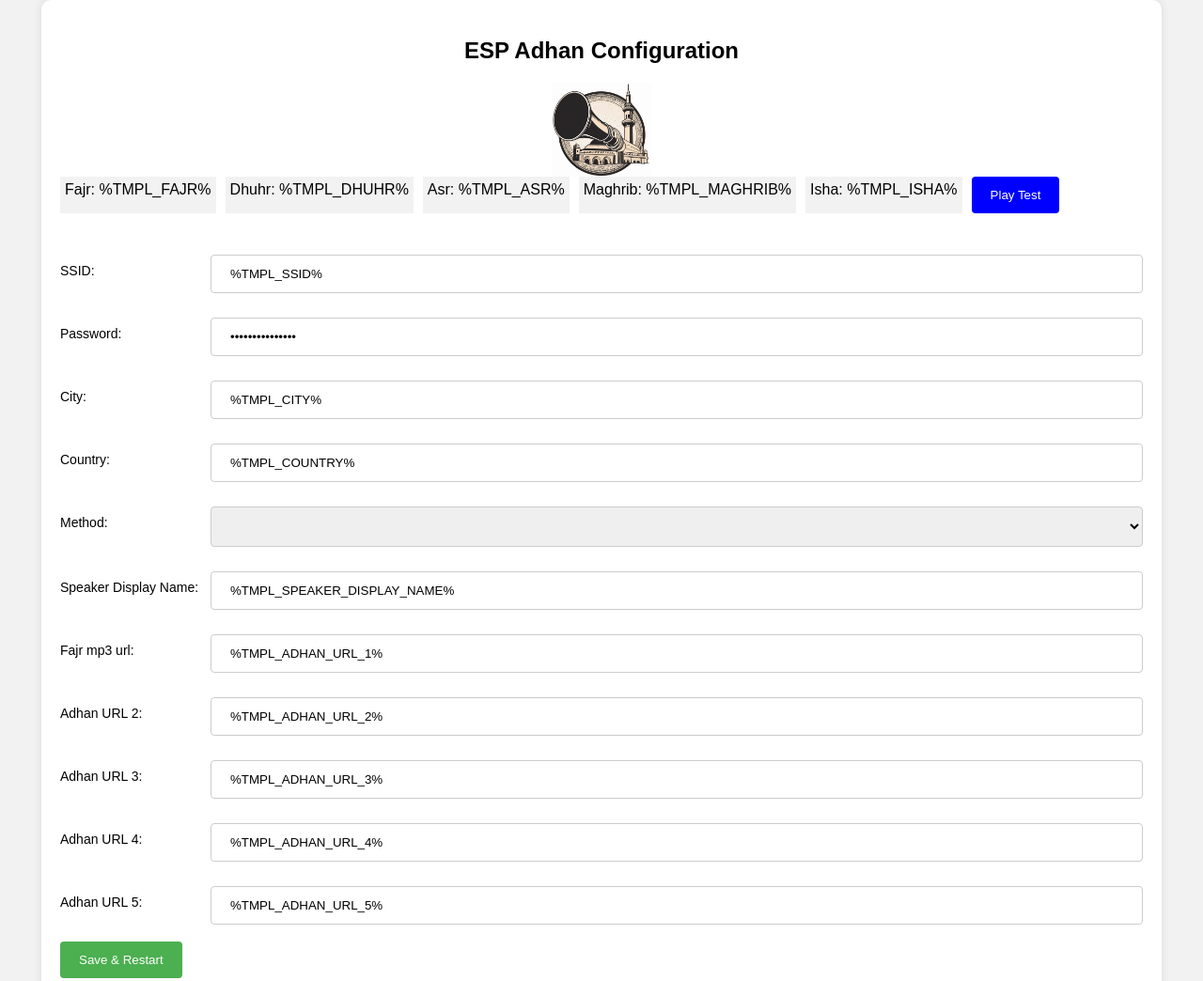
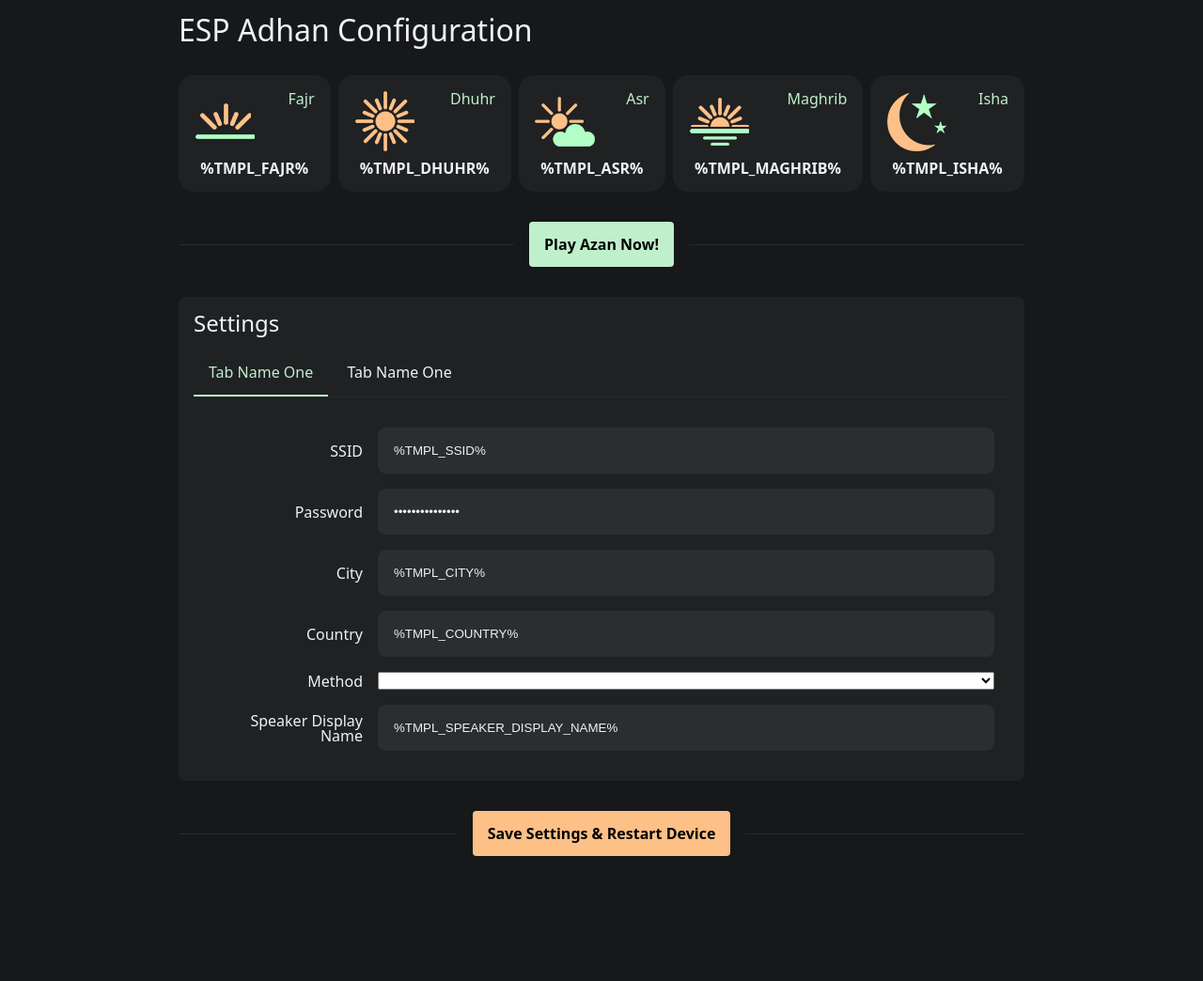
Before and after one commit to zahycs/nest-adhan-notifier, a plain HTML site: page data/index.html in a window 1280 px wide. Shown: the top 1044 px of the page at 94% size. After the commit the page ends 927 px from the top, so only its background shows below. Drawn offline with nearby package versions, Linux system fonts and the light colour scheme.

Commit message:
UI updates

```diff
--- a/data/index.html
+++ b/data/index.html
@@ -1,55 +1,171 @@
 <!DOCTYPE html>
 <html>
-
   <head>
-    <meta http-equiv="Content-Type" content="text/html; charset=windows-1252">
+    <meta http-equiv="Content-Type" content="text/html; charset=windows-1252" />
     <title>ESP Adhan Configuration</title>
-    <meta name="viewport" content="width=device-width, initial-scale=1">
-    <link rel="stylesheet" type="text/css" href="style.css">
-    <link rel="icon"  type="image/png" href="l-1.png">
+    <meta name="viewport" content="width=device-width, initial-scale=1" />
+    <link href="https://cdn.jsdelivr.net/npm/reset-css@5.0.1/reset.min.css" rel="stylesheet">
+    <link rel="stylesheet" type="text/css" href="style.css" />
   </head>
 
   <body>
-    <div class="container">
-        <h2>ESP Adhan Configuration</h2>
-        <div id="logo">
-            <img src="l-1.png" alt="Logo">
+    <div class="wrapper">
+      <h1>ESP Adhan Configuration</h1>
+      <div class="times">
+        <div class="times-item">
+          <div class="times-icon"><img src="icon/1.png" /></div>
+          <div class="times-title">Fajr</div>
+          <div class="times-content">%TMPL_FAJR%</div>
         </div>
-        <div style="display: flex; flex-direction: row;">
-            <div style="padding: 5px; margin-right: 10px; background-color: #f2f2f2;">Fajr: %TMPL_FAJR%</div>
-            <div style="padding: 5px; margin-right: 10px; background-color: #f2f2f2;">Dhuhr: %TMPL_DHUHR%</div>
-            <div style="padding: 5px; margin-right: 10px; background-color: #f2f2f2;">Asr: %TMPL_ASR%</div>
-            <div style="padding: 5px; margin-right: 10px; background-color: #f2f2f2;">Maghrib: %TMPL_MAGHRIB%</div>
-            <div style="padding: 5px; margin-right: 10px; background-color: #f2f2f2;">Isha: %TMPL_ISHA%</div>
-            <form action="/playTest" method="post"><input type="submit" class="play-test"
-                    value="Play Test"></form>
-        </div><br><br>
+        <div class="times-item">
+          <div class="times-icon"><img src="icon/2.png" /></div>
+          <div class="times-title">Dhuhr</div>
+          <div class="times-content">%TMPL_DHUHR%</div>
+        </div>
+        <div class="times-item active">
+          <div class="times-icon"><img src="icon/3.png" /></div>
+          <div class="times-title">Asr</div>
+          <div class="times-content">%TMPL_ASR%</div>
+        </div>
+        <div class="times-item">
+          <div class="times-icon"><img src="icon/4.png" /></div>
+          <div class="times-title">Maghrib</div>
+          <div class="times-content">%TMPL_MAGHRIB%</div>
+        </div>
+        <div class="times-item">
+          <div class="times-icon"><img src="icon/5.png" /></div>
+          <div class="times-title">Isha</div>
+          <div class="times-content">%TMPL_ISHA%</div>
+        </div>
+      </div>
+      <form class="play-form" action="/playTest" method="post">
+        <span></span>
+        <input type="submit" class="play-test" value="Play Azan Now!" />
+        <span></span>
+      </form>
       <form action="/save" method="post">
-            <label for="ssid">SSID:</label>
-            <input type="text" id="ssid" name="ssid" value="%TMPL_SSID%">
-            <label for="password">Password:</label>
-            <input type="password" id="password" name="password" value="%TMPL_PASSWORD%">
-            <label for="city">City:</label>
-            <input type="text" id="city" name="city" value="%TMPL_CITY%">
-            <label for="country">Country:</label> <input type="text" id="country" name="country" value="%TMPL_COUNTRY%">
-            <label for="method">Method:</label><select id="method" name="method">
+        <div class="tabs">
+          <h2>Settings</h2>
+          <div class="tabs-list">
+            <a
+              data-content-id="content_1"
+              class="tabs-list-item active"
+              href="javascript:void"
+              >Tab Name One</a
+            >
+            <a
+              data-content-id="content_2"
+              class="tabs-list-item"
+              href="javascript:void"
+              >Tab Name One</a
+            >
+          </div>
+          <div id="content_1" class="tabs-content active">
+            <div class="form-body">
+              <div class="form-row">
+                <label for="ssid">SSID</label>
+                <input type="text" id="ssid" name="ssid" value="%TMPL_SSID%" />
+              </div>
+              <div class="form-row">
+                <label for="password">Password</label>
+                <input
+                  type="password"
+                  id="password"
+                  name="password"
+                  value="%TMPL_PASSWORD%"
+                />
+              </div>
+              <div class="form-row">
+                <label for="city">City</label>
+                <input type="text" id="city" name="city" value="%TMPL_CITY%" />
+              </div>
+              <div class="form-row">
+                <label for="country">Country</label>
+                <input
+                  type="text"
+                  id="country"
+                  name="country"
+                  value="%TMPL_COUNTRY%"
+                />
+              </div>
+              <div class="form-row">
+                <label for="method">Method</label
+                ><select id="method" name="method">
                   %TMPL_METHOD_OPTIONS%
                 </select>
-            <label for="speakerDisplayName">Speaker Display Name:</label> <input type="text" id="speakerDisplayName"
-                name="speakerDisplayName" value="%TMPL_SPEAKER_DISPLAY_NAME%">
-            <label for="adhan_url_0adhan_url_0">Fajr mp3 url:</label><input type="text" id="adhan_url_0"
-                name="adhan_url_0" value="%TMPL_ADHAN_URL_1%">
-            <label for="adhan_url_1adhan_url_1">Adhan URL 2:</label><input type="text" id="adhan_url_1"
-                name="adhan_url_1" value="%TMPL_ADHAN_URL_2%">
-            <label for="adhan_url_2adhan_url_2">Adhan URL 3:</label><input type="text" id="adhan_url_2"
-                name="adhan_url_2" value="%TMPL_ADHAN_URL_3%">
-            <label for="adhan_url_3adhan_url_3">Adhan URL 4:</label><input type="text" id="adhan_url_3"
-                name="adhan_url_3" value="%TMPL_ADHAN_URL_4%">
-            <label for="adhan_url_4adhan_url_4">Adhan URL 5:</label><input type="text" id="adhan_url_4"
-                name="adhan_url_4" value="%TMPL_ADHAN_URL_5%">
-            <input type="submit" class="save-restart" value="Save &amp; Restart">
+              </div>
+              <div class="form-row">
+                <label for="speakerDisplayName">Speaker Display Name</label>
+                <input
+                  type="text"
+                  id="speakerDisplayName"
+                  name="speakerDisplayName"
+                  value="%TMPL_SPEAKER_DISPLAY_NAME%"
+                />
+              </div>
+            </div>
+          </div>
+          <div id="content_2" class="tabs-content">
+            <div class="form-body">
+              <div class="form-row">
+                <label for="adhan_url_0adhan_url_0">Fajr mp3 url</label
+                ><input
+                  type="text"
+                  id="adhan_url_0"
+                  name="adhan_url_0"
+                  value="%TMPL_ADHAN_URL_1%"
+                />
+              </div>
+              <div class="form-row">
+                <label for="adhan_url_1adhan_url_1">Adhan URL 2</label
+                ><input
+                  type="text"
+                  id="adhan_url_1"
+                  name="adhan_url_1"
+                  value="%TMPL_ADHAN_URL_2%"
+                />
+              </div>
+              <div class="form-row">
+                <label for="adhan_url_2adhan_url_2">Adhan URL 3</label
+                ><input
+                  type="text"
+                  id="adhan_url_2"
+                  name="adhan_url_2"
+                  value="%TMPL_ADHAN_URL_3%"
+                />
+              </div>
+              <div class="form-row">
+                <label for="adhan_url_3adhan_url_3">Adhan URL 4</label
+                ><input
+                  type="text"
+                  id="adhan_url_3"
+                  name="adhan_url_3"
+                  value="%TMPL_ADHAN_URL_4%"
+                />
+              </div>
+              <div class="form-row">
+                <label for="adhan_url_4adhan_url_4">Adhan URL 5</label
+                ><input
+                  type="text"
+                  id="adhan_url_4"
+                  name="adhan_url_4"
+                  value="%TMPL_ADHAN_URL_5%"
+                />
+              </div>
+            </div>
+          </div>
+        </div>
+        <div class="form-submit">
+          <span></span>
+          <input
+            type="submit"
+            class="save-restart"
+            value="Save Settings &amp; Restart Device"
+          />
+          <span></span>
+        </div>
       </form>
     </div>
+    <script src="script.js"></script>
   </body>
-
 </html>
--- a/data/style.css
+++ b/data/style.css
@@ -1,87 +1,178 @@
 body {
-    font-family: Arial, Helvetica, sans-serif;
-    margin: 0;
-    padding: 0;
-    background-color: #f2f2f2;
+  background-color: #161819;
+  color: #f0f1f3;
+  font-size: 16px;
+  font-family: system-ui, "Segoe UI", Roboto, Helvetica, Arial, sans-serif,
+    "Apple Color Emoji", "Segoe UI Emoji", "Segoe UI Symbol";
 }
 
-.container {
-    width: 90%;
-    margin: auto;
-    background-color: #fff;
-    padding: 20px;
-    border-radius: 10px;
-    box-shadow: 0px 0px 10px rgba(0, 0, 0, 0.1);
+h1, h2 {
+  padding: 0;
+  margin: 0;
+  font-weight: 500;
+}
+
+h1 {
+    font-size: 2rem;
 }
 
 h2 {
-    text-align: center;
+   font-size: 1.5rem;
 }
 
-form {
-    display: grid;
-    grid-template-columns: 150px 1fr;
-    row-gap: 10px;
-    column-gap: 10px;
-    justify-items: start;
+.wrapper {
+  max-width: 900px;
+  margin: 0 auto;
+  padding: 16px;
 }
 
-label {
-    font-weight: normal;
-    font-size: 14px;
-    line-height: 50px;
+.tabs {
+  background-color: #1f2123;
+  padding: 16px;
+  border-radius: 8px;
+  margin-top: 32px;
+}
+.tabs-list {
+  border-bottom: solid 1px #27292a;
+  margin-top: 16px;
 }
 
-input[type=text],
-input[type=password] {
-    width: 100%;
-    padding: 12px 20px;
-    margin: 8px 0;
-    display: inline-block;
-    border: 1px solid #ccc;
-    border-radius: 4px;
-    box-sizing: border-box;
+.tabs-list-item {
+  color: inherit;
+  padding: 16px;
+  display: inline-block;
+  text-decoration: none;
+  border-bottom: solid 2px #1f2123;
+  transition: all 0.5s;
 }
 
-select {
-    width: 100%;
-    padding: 12px 20px;
-    margin: 8px 0;
-    display: inline-block;
-    border: 1px solid #ccc;
-    border-radius: 4px;
-    box-sizing: border-box;
+.tabs-list-item.active {
+  opacity: 1;
+  border-bottom: solid 2px #c0efcb;
+  color: #c0efcb;
 }
 
-.save-restart {
-    float: right;
-    background-color: #4CAF50;
-    color: white;
-    padding: 12px 20px;
+.tabs-content {
+  display: none;
+  padding-top: 16px;
+}
+
+.tabs-content.active {
+  display: block;
+}
+
+.times {
+  display: grid;
+  grid-gap: 8px;
+  grid-auto-flow: column;
+  margin-top: 32px;
+}
+
+.times-item {
+  padding: 16px;
+  background-color: #1f2123;
+  box-sizing: border-box;
+  border-radius: 16px;
+  border: solid 1px #1f2123;
+  display: grid;
+  grid-template-columns: 64px 1fr;
+}
+
+.times-icon {
+  grid-column: 1 / 2;
+}
+
+.times-title {
+    grid-column: 2 / 2;
+    color: #c0efcb;
+    text-align: end;
+}
+
+.times-content {
+    grid-column: span 2;
+    text-align: center;
+    font-weight: bold;
+    padding-top: 8px;
+}
+
+.play-form {
+    display: grid;
+    grid-template-columns: 1fr auto 1fr;
+    grid-gap: 16px;
+    align-items: center;
+    margin-top: 32px;
+}
+.play-form input {
     border: none;
+    padding: 16px;
     border-radius: 4px;
+    font: inherit;
+    font-weight: bold;
+    background-color: #c0efcb;
     cursor: pointer;
 }
 
-.play-test {
-    float: right;
-    background-color: blue;
-    color: white;
-    padding: 12px 20px;
+.play-form span {
+    content: "";
+    border-bottom: solid 1px #27292a;
+    width: 100%;
+    display: inline-block;
+}
+.form-submit {
+    display: grid;
+    grid-template-columns: 1fr auto 1fr;
+    grid-gap: 16px;
+    align-items: center;
+    margin-top: 32px;
+}
+.form-submit input {
     border: none;
+    padding: 16px;
     border-radius: 4px;
+    font: inherit;
+    font-weight: bold;
+    background-color: #fdc087;
     cursor: pointer;
 }
 
-#logo {
-    display: flex;
-    justify-content: center;
-    align-items: center;
-    height: 100px;
-    /* adjust to your preferred size */
+.form-submit span {
+    content: "";
+    border-bottom: solid 1px #27292a;
+    width: 100%;
+    display: inline-block;
 }
 
-#logo img {
-    max-height: 100%;
-    max-width: 100%;
+.form-body {
+    display: grid;
+    grid-gap: 16px;
+    grid-template-columns: 1fr;
+    padding: 16px;
 }
+
+.form-row {
+    display: grid;
+    grid-gap: 16px;
+    grid-template-columns: 1fr 4fr;
+}
+
+.form-row label {
+    text-align: end;
+    width: 100%;
+    align-self: center;
+}
+
+.form-row input[type="text"], .form-row input[type="password"] {
+    padding: 16px;
+    border-radius: 8px;
+    background-color: #2a2e31;
+    border: solid 1px #2a2e31;
+    color: #f0f1f3;
+}
+.form-row input[type="text"]:active,
+.form-row input[type="text"]:focus,
+.form-row input[type="password"]:active,
+.form-row input[type="password"]:focus {
+border: solid 1px #c0efcb;
+color: #c0efcb;
+outline: none;
+}
```
Also changed, not shown: data/script.js (added, +14 -0 lines), data/icon/1.png (added), data/icon/2.png (added), data/icon/3.png (added), data/icon/4.png (added), data/icon/5.png (added), data/l-1.png (deleted). Lines whose indentation alone changed are shown as unchanged.
